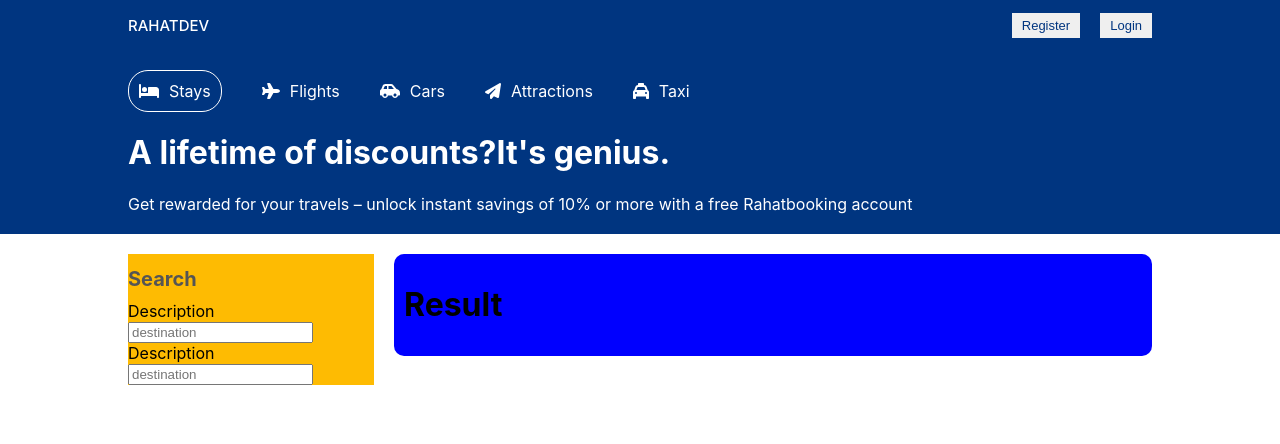
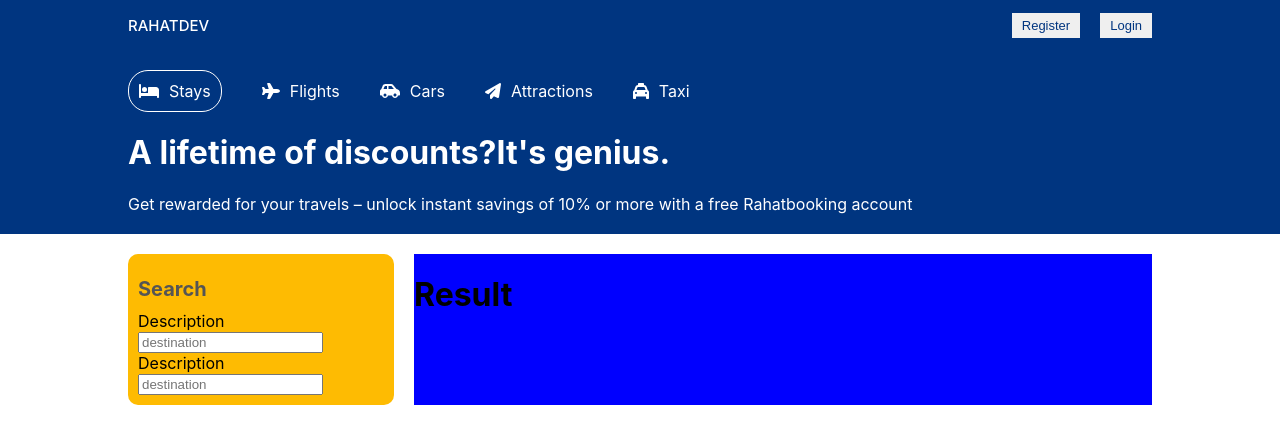
Before and after one commit to bellicose77/booking-app-clientside, a React (Create React App) app: page /hotels in a window 1280 px wide. Shown: the top 444 px of the page. Built offline with nearby package versions, Linux system fonts and the light colour scheme.

Commit message:
search component

```diff
--- a/src/pages/List/List.css
+++ b/src/pages/List/List.css
@@ -14,16 +14,17 @@
 .searchList{
     flex:1;
     background-color: #febb02;
-}
-.searchResult{
-    flex:3;
-    background-color:blue;
     padding: 10px;
     border-radius: 10px;
     position: sticky;
     top: 10px;
     height: max-content;
 }
+.searchResult{
+    flex:3;
+    background-color:blue;
+
+}
 .searchTitle{
     font-size: 20px;
     color: #555;
```
